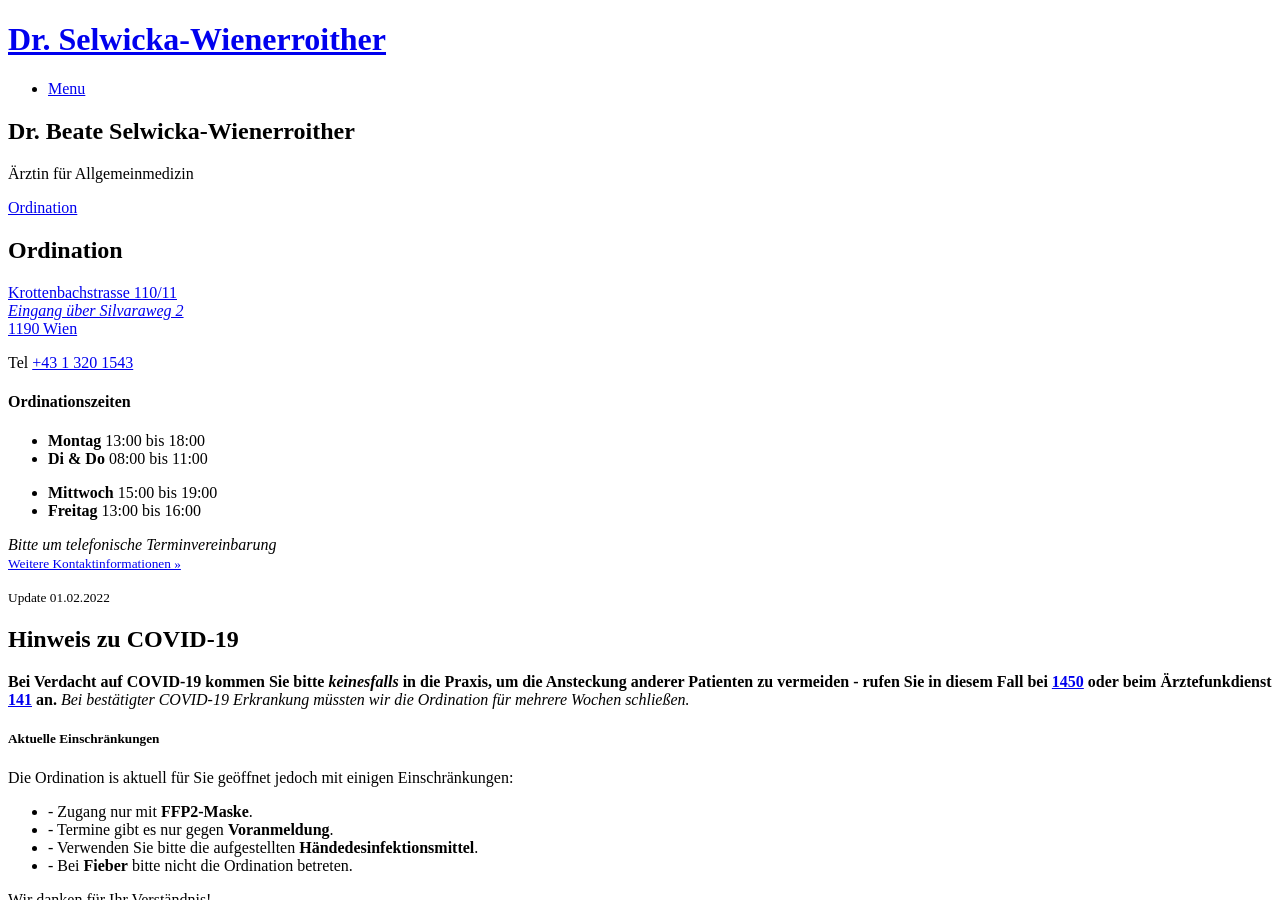
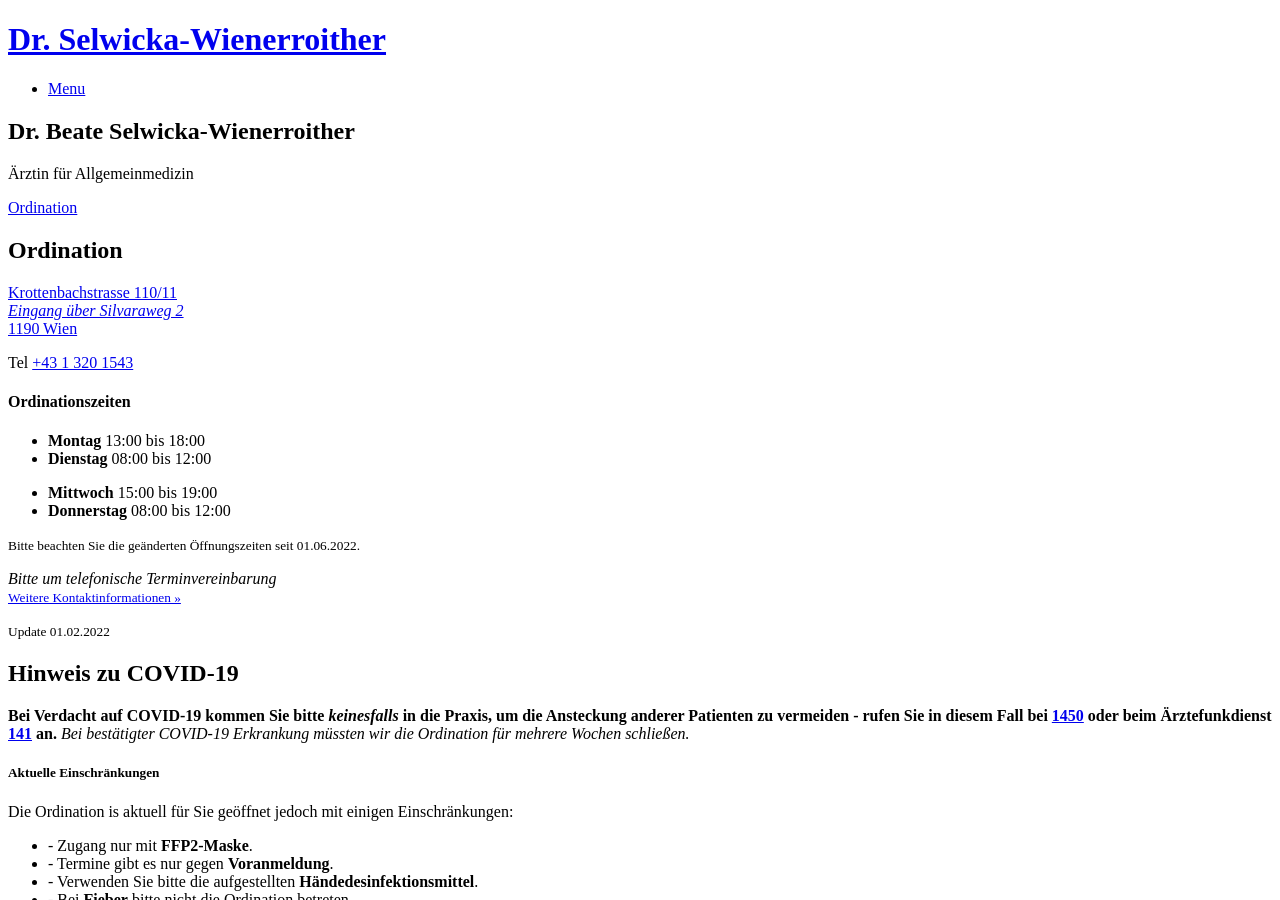
Before and after one commit to patrickfav/website-dr-sel, a Jekyll site: the page built from page_index.html, in a window 1280 px wide and 900 px high. Built offline with Jekyll 4.4.1, drawn with Linux system fonts in a browser that asks for light colours.

Commit message:
Update new opening hours

```diff
--- a/_data/global.yml
+++ b/_data/global.yml
@@ -28,16 +28,13 @@ hours:
       end: '18:00'
     tuesday:
       start: '08:00'
-      end: '11:00'
+      end: '12:00'
     wednesday:
       start: '15:00'
       end: '19:00'
     thursday:
       start: '08:00'
-      end: '11:00'
-    friday:
-      start: '13:00'
-      end: '16:00'
+      end: '12:00'
 
 vacation:
   enabled: true
--- a/page_index.html
+++ b/page_index.html
@@ -45,7 +45,7 @@ internal_id: index
                     <ul class="none align-right" style="margin-bottom: 0">
                         <li><strong>Montag</strong> {{ site.data.global.hours.spec.monday.start }} bis {{ site.data.global.hours.spec.monday.end }}
                         </li>
-                        <li><strong>Di & Do</strong> {{ site.data.global.hours.spec.tuesday.start }} bis {{ site.data.global.hours.spec.tuesday.end }}
+                        <li><strong>Dienstag</strong> {{ site.data.global.hours.spec.tuesday.start }} bis {{ site.data.global.hours.spec.tuesday.end }}
                         </li>
                     </ul>
                 </div>
@@ -53,11 +53,14 @@ internal_id: index
                     <ul class="none align-left">
                         <li><strong>Mittwoch</strong> {{ site.data.global.hours.spec.wednesday.start }} bis {{ site.data.global.hours.spec.wednesday.end }}
                         </li>
-                        <li><strong>Freitag</strong> {{ site.data.global.hours.spec.friday.start }} bis {{ site.data.global.hours.spec.friday.end }}
+                        <li><strong>Donnerstag</strong> {{ site.data.global.hours.spec.thursday.start }} bis {{ site.data.global.hours.spec.thursday.end }}
                         </li>
                     </ul>
                 </div>
             </div>
+            <p>
+                <small>Bitte beachten Sie die geänderten Öffnungszeiten seit 01.06.2022.</small>
+            </p>
             <p>
                 <em>Bitte um telefonische Terminvereinbarung</em><br class="always"/>
                 <small><a href='{{ "/kontakt" | prepend: site.baseurl }}'>Weitere Kontaktinformationen &raquo;</a></small>
```
